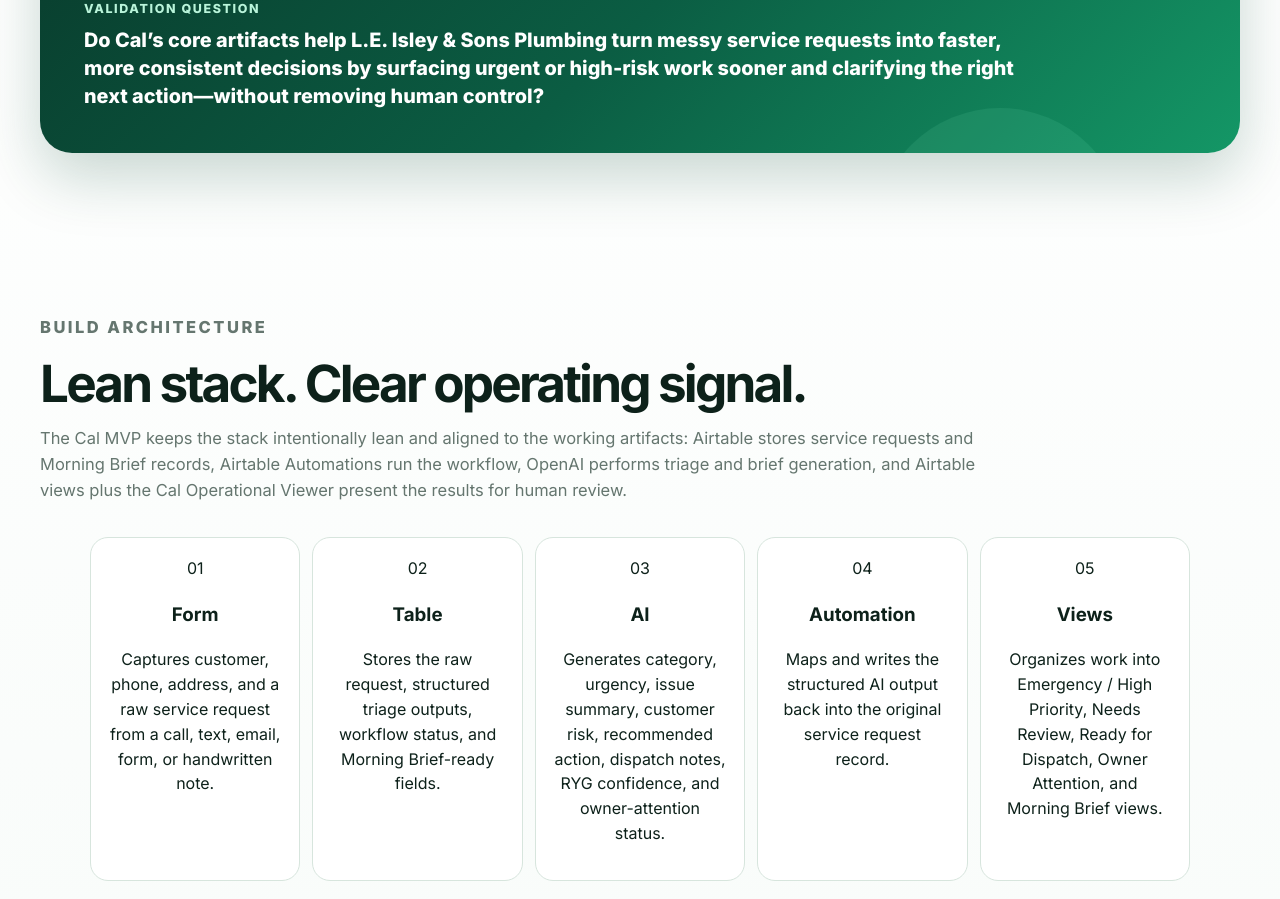
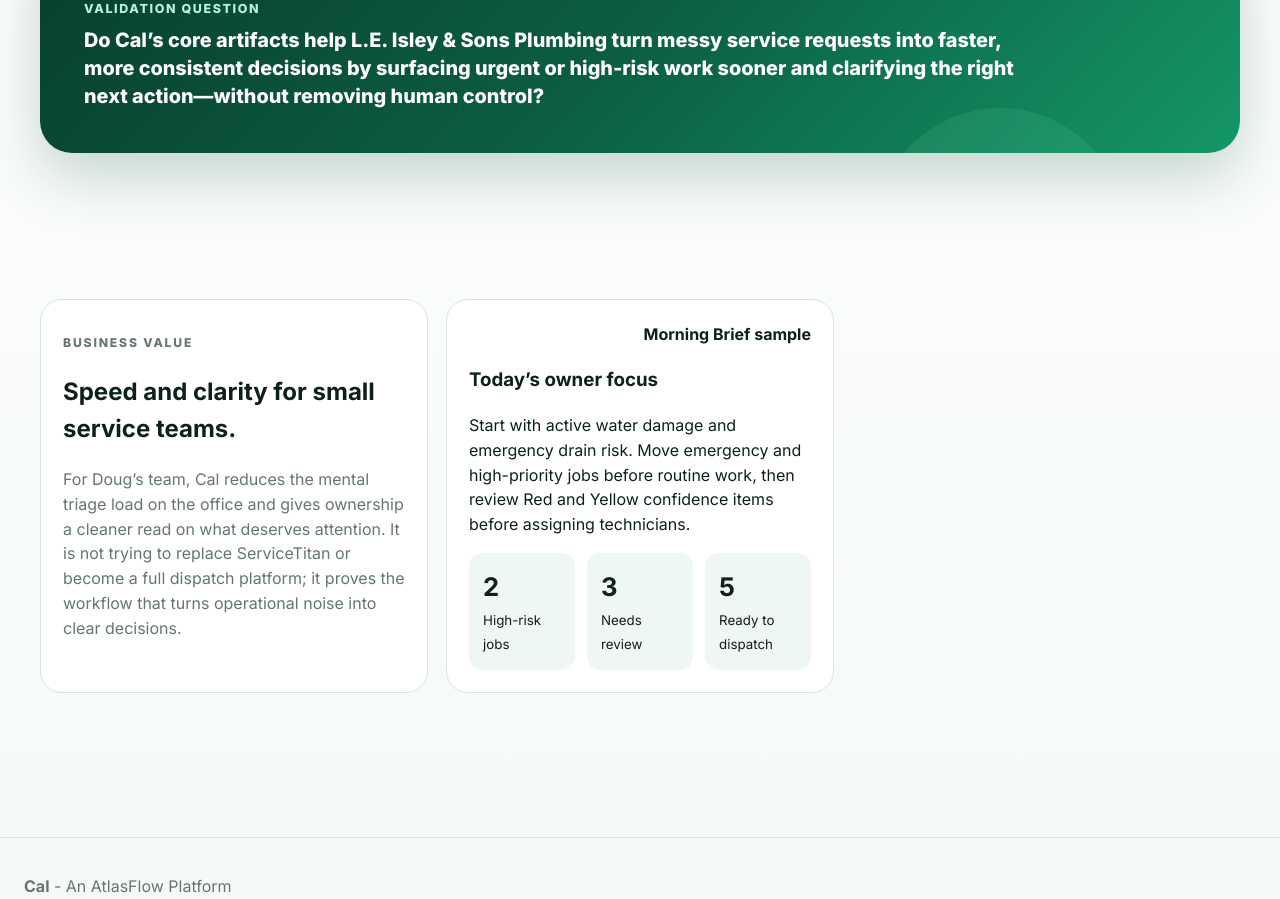
Before and after one commit to CryptoMaven22/Cal, a plain HTML site: page index.html in a window 1280 px wide. Shown: the part 1671-2570 px from the top of the page. Drawn offline with Linux system fonts and the light colour scheme; a script that the page names is missing.

Commit message:
Add files via upload

```diff
--- a/index.html
+++ b/index.html
@@ -45,7 +45,7 @@
 .section-pad.slim{max-width:1380px}
 .section-heading{max-width:980px;margin-left:auto;margin-right:auto;text-align:center}
 #build .section-heading, #discovery .section-heading, #case-study .section-heading{margin-left:0;margin-right:0;text-align:left}
-.build-section, .discovery-section, #case-study{max-width:1380px;margin-left:auto;margin-right:auto}
+.discovery-section, #case-study{max-width:1380px;margin-left:auto;margin-right:auto}
 </style>
 
 <style>
@@ -144,7 +144,6 @@
 </a>
 <button aria-controls="nav-links" aria-expanded="false" class="nav-toggle" type="button">Menu</button>
 <div class="nav-links" id="nav-links">
-<a href="#build">Build</a>
 <a href="#case-study">Case Study</a>
 </div>
 </nav>
@@ -228,44 +227,6 @@
 </div>
 </div>
 </section>
-</section>
-<section class="section-pad build-section" id="build">
-<div class="section-heading reveal">
-<p class="eyebrow">Build architecture</p>
-<h2>Lean stack. Clear operating signal.</h2>
-<p>The Cal MVP keeps the stack intentionally lean and aligned to the working artifacts: Airtable stores service requests and Morning Brief records, Airtable Automations run the workflow, OpenAI performs triage and brief generation, and Airtable views plus the Cal Operational Viewer present the results for human review.</p>
-</div>
-<div class="stack-flow reveal">
-<article>
-<span>01</span>
-<h3>Form</h3>
-<p>Captures customer, phone, address, and a raw service request from a call, text, email, form, or handwritten note.</p>
-</article>
-<div class="flow-arrow">→</div>
-<article>
-<span>02</span>
-<h3>Table</h3>
-<p>Stores the raw request, structured triage outputs, workflow status, and Morning Brief-ready fields.</p>
-</article>
-<div class="flow-arrow">→</div>
-<article>
-<span>03</span>
-<h3>AI</h3>
-<p>Generates category, urgency, issue summary, customer risk, recommended action, dispatch notes, RYG confidence, and owner-attention status.</p>
-</article>
-<div class="flow-arrow">→</div>
-<article>
-<span>04</span>
-<h3>Automation</h3>
-<p>Maps and writes the structured AI output back into the original service request record.</p>
-</article>
-<div class="flow-arrow">→</div>
-<article>
-<span>05</span>
-<h3>Views</h3>
-<p>Organizes work into Emergency / High Priority, Needs Review, Ready for Dispatch, Owner Attention, and Morning Brief views.</p>
-</article>
-</div>
 </section>
 <section class="section-pad" id="case-study">
 <div class="case-grid">
```
